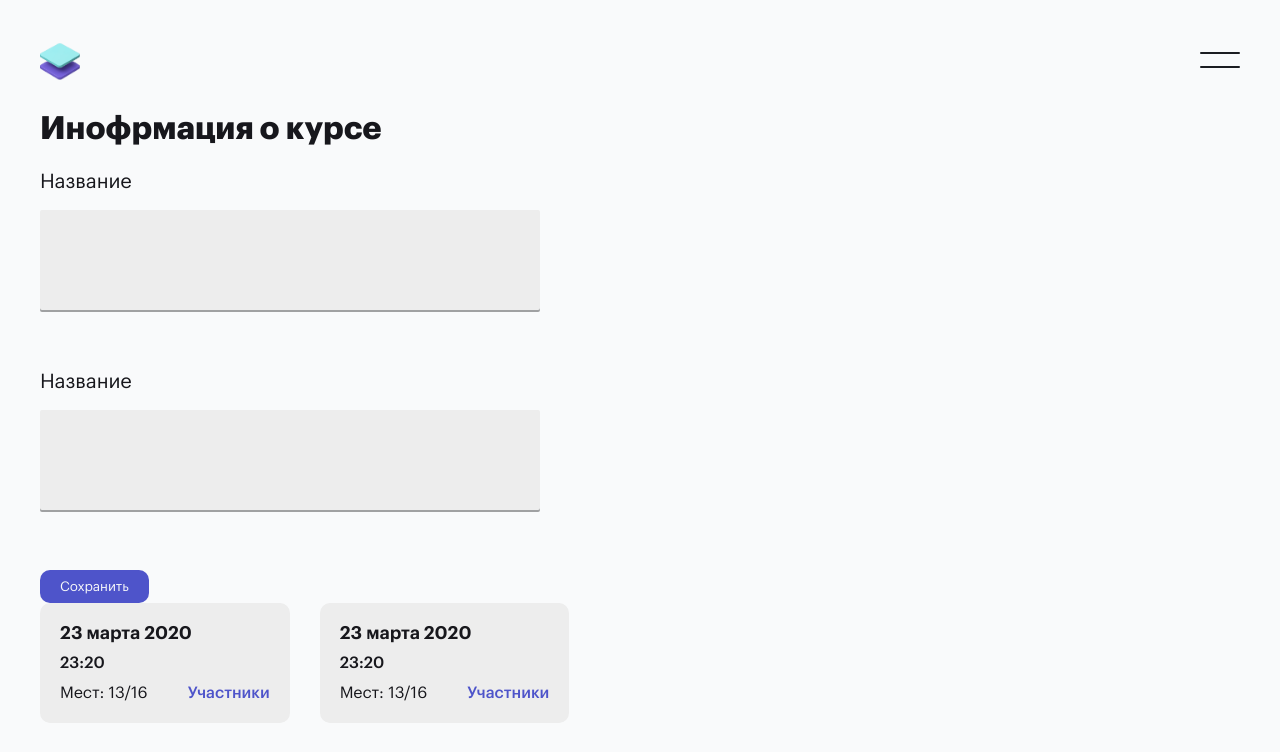
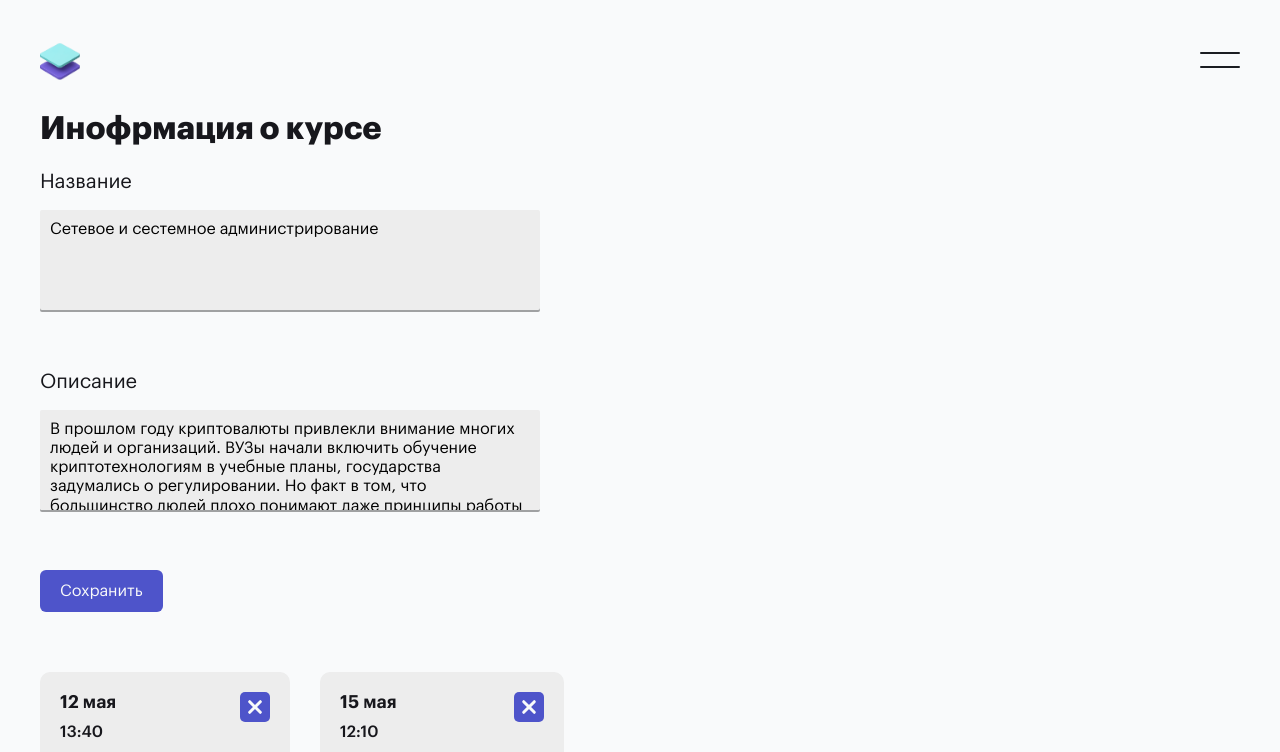
Before and after one commit to dkit150750/upk-vue, a Vue app: page /admin/courses/1 in a window 1280 px wide. Shown: the top 752 px of the page. Built offline with nearby package versions, Linux system fonts and the light colour scheme.

Commit message:
CourseInfoDates

```diff
--- a/src/components/admin/course/CourseInfo.vue
+++ b/src/components/admin/course/CourseInfo.vue
@@ -1,29 +1,13 @@
 <template>
   <form class="admin-course-info">
-    <CourseInfoInputGroup
-      class="input-group__input--textarea-name"
-      label="Название"
-      id="name"
-      name="name"
-    />
-    <CourseInfoInputGroup
-      label="Название"
-      id="description"
-      name="description"
-    />
+    <slot />
     <button class="admin-course-info__save" type="submit">Сохранить</button>
   </form>
 </template>
 
 <script>
-import CourseInfoInputGroup from '@/components/admin/course/CourseInfoInputGroup.vue';
-
 export default {
   name: 'CourseInfo',
-
-  components: {
-    CourseInfoInputGroup,
-  },
 };
 </script>
 
@@ -37,12 +21,13 @@ export default {
 .admin-course-info__save {
   display: block;
   justify-self: start;
-  padding: 10px 20px;
+  padding: 13px 20px;
   font-family: inherit;
+  font-size: 16px;
   color: var(--color-gray-50);
   cursor: pointer;
   background-color: var(--color-primary-800);
   border: 0;
-  border-radius: 10px;
+  border-radius: 6px;
 }
 </style>
--- a/src/components/admin/course/CourseInfoDates.vue
+++ b/src/components/admin/course/CourseInfoDates.vue
@@ -1,35 +1,32 @@
 <template>
   <div class="course-dates">
-    <div class="course-date">
-      <span class="course-date__value">23 марта 2020</span>
-      <span class="course-date__time">23:20</span>
-      <span class="course-date__users">Мест: 13/16</span>
-      <a class="course-date__users-list" href="./users.html">Участники</a>
-    </div>
-    <div class="course-date">
-      <span class="course-date__value">23 марта 2020</span>
-      <span class="course-date__time">23:20</span>
-      <span class="course-date__users">Мест: 13/16</span>
-      <a class="course-date__users-list" href="./users.html">Участники</a>
-    </div>
-    <div class="course-date">
-      <span class="course-date__value">23 марта 2020</span>
-      <span class="course-date__time">23:20</span>
-      <span class="course-date__users">Мест: 13/16</span>
-      <a class="course-date__users-list" href="./users.html">Участники</a>
-    </div>
-    <div class="course-date">
-      <span class="course-date__value">23 марта 2020</span>
-      <span class="course-date__time">23:20</span>
-      <span class="course-date__users">Мест: 13/16</span>
-      <a class="course-date__users-list" href="./users.html">Участники</a>
-    </div>
+    <template v-if="dates.length">
+      <div class="course-date" v-for="date in dates" :key="date.id">
+        <span class="course-date__value">{{ date.value }}</span>
+        <button
+          class="course-date__remove"
+          aria-label="удалить запись"
+        ></button>
+        <span class="course-date__time">{{ date.time }}</span>
+        <span class="course-date__users"
+          >Мест: {{ date.places }}/{{ date.placesAll }}</span
+        >
+        <a class="course-date__users-list" href="./users.html">Участники</a>
+      </div>
+    </template>
   </div>
 </template>
 
 <script>
 export default {
   name: 'CourseInfoDates',
+
+  props: {
+    dates: {
+      taype: Array,
+      require: true,
+    },
+  },
 };
 </script>
 
@@ -57,13 +54,47 @@ export default {
 }
 
 .course-date__value {
-  grid-column: 1 / -1;
   font-size: 18px;
   font-weight: 600;
 }
 
+.course-date__remove {
+  grid-column: 2 /3;
+  grid-row: 1 / 3;
+  align-items: flex-start;
+  justify-self: flex-end;
+  position: relative;
+  display: block;
+  width: 30px;
+  height: 30px;
+  border: 0;
+  background-color: var(--color-primary-800);
+  cursor: pointer;
+  border-radius: 5px;
+}
+
+.course-date__remove::before,
+.course-date__remove::after {
+  position: absolute;
+  top: 50%;
+  left: 50%;
+  display: block;
+  width: 60%;
+  height: 3px;
+  background-color: var(--color-gray-50);
+  border-radius: 5px;
+  content: '';
+}
+
+.course-date__remove::before {
+  transform: translate(-50%, -50%) rotate(45deg);
+}
+
+.course-date__remove::after {
+  transform: translate(-50%, -50%) rotate(-45deg);
+}
+
 .course-date__time {
-  grid-column: 1 / -1;
   font-weight: 500;
 }
 
--- a/src/components/admin/course/CourseInfoInputGroup.vue
+++ b/src/components/admin/course/CourseInfoInputGroup.vue
@@ -5,6 +5,8 @@
       class="admin-input-group__input admin-input-group__input--textarea"
       :id="id"
       :name="name"
+      :value="modelValue"
+      @input="$emit('update:modelValue', $event.target.value)"
       v-bind="$attrs"
     ></textarea>
   </div>
@@ -45,9 +47,9 @@ export default {
 .admin-input-group__input {
   display: block;
   width: 100%;
-  padding: 5px;
+  padding: 10px;
   font: inherit;
-  font-size: 15px;
+  font-size: 16px;
   background-color: var(--color-gray-70);
   border: 0;
   border-radius: 2px;
--- a/src/views/admin/TheCourse.vue
+++ b/src/views/admin/TheCourse.vue
@@ -1,23 +1,69 @@
 <template>
   <h1 class="main__title">Инофрмация о курсе</h1>
-  <CourseInfo />
-  <CourseInfoDates />
+  <CourseInfo class="main__course-info">
+    <CourseInfoInputGroup
+      class="input-group__input--textarea-name"
+      label="Название"
+      id="name"
+      name="name"
+      v-model="course.title"
+    />
+    <CourseInfoInputGroup
+      label="Описание"
+      id="description"
+      name="description"
+      v-model="course.description"
+    />
+  </CourseInfo>
+  <CourseInfoDates :dates="course.dates" />
 </template>
 
 <script>
 import CourseInfo from '@/components/admin/course/CourseInfo.vue';
+import CourseInfoInputGroup from '@/components/admin/course/CourseInfoInputGroup.vue';
 import CourseInfoDates from '@/components/admin/course/CourseInfoDates.vue';
+import courses from '@/store/courses.js';
 
 export default {
   name: 'TheCourse',
 
   components: {
     CourseInfo,
+    CourseInfoInputGroup,
     CourseInfoDates,
   },
 
-  // data();
+  data() {
+    return {
+      course: {
+        title: null,
+        description: null,
+        dates: null,
+      },
+    };
+  },
+
+  methods: {
+    getCourse(id) {
+      this.course = courses.find((course) => course.id === parseInt(id));
+    },
+  },
+
+  created() {
+    this.getCourse(this.$route.params.courseId);
+
+    this.$watch(
+      () => this.$route.params.courseId,
+      (courseId) => {
+        this.getCourse(courseId);
+      }
+    );
+  },
 };
 </script>
 
-<style></style>
+<style>
+.main__course-info {
+  margin-bottom: 60px;
+}
+</style>
```
